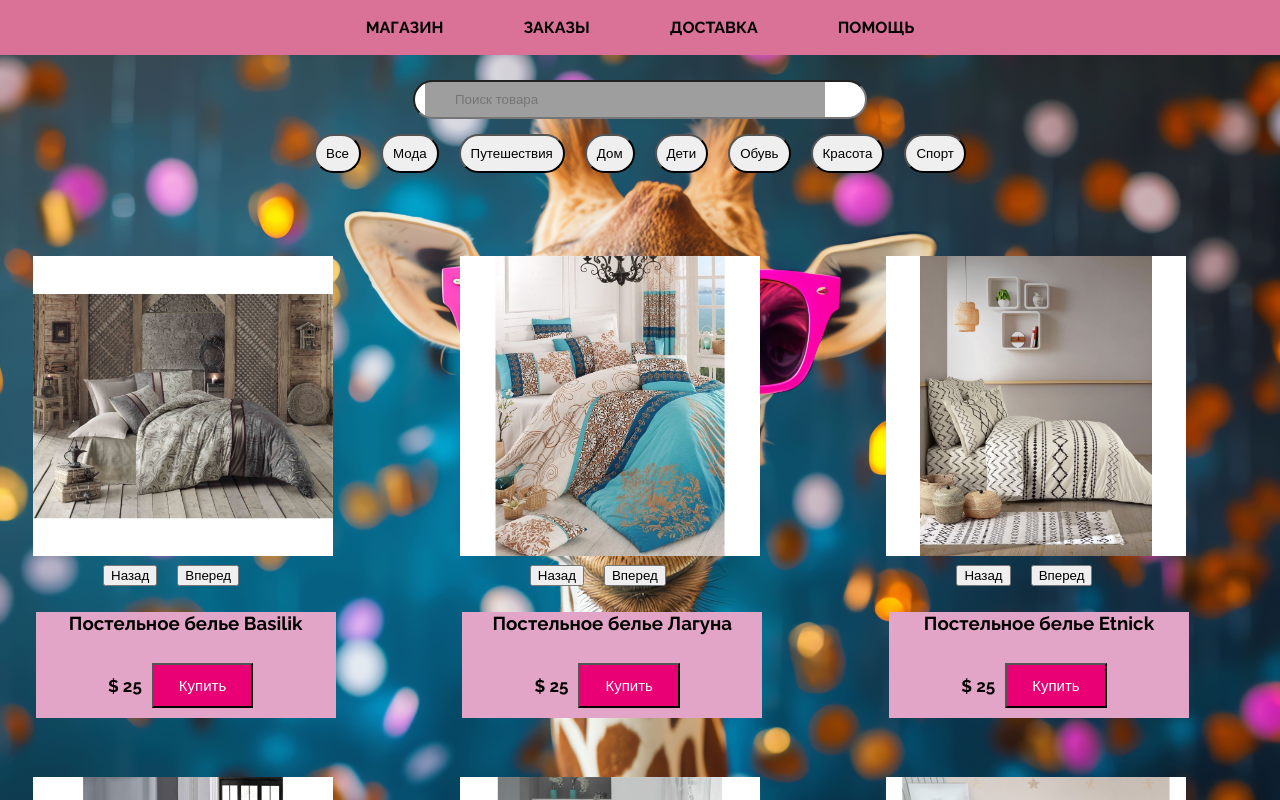
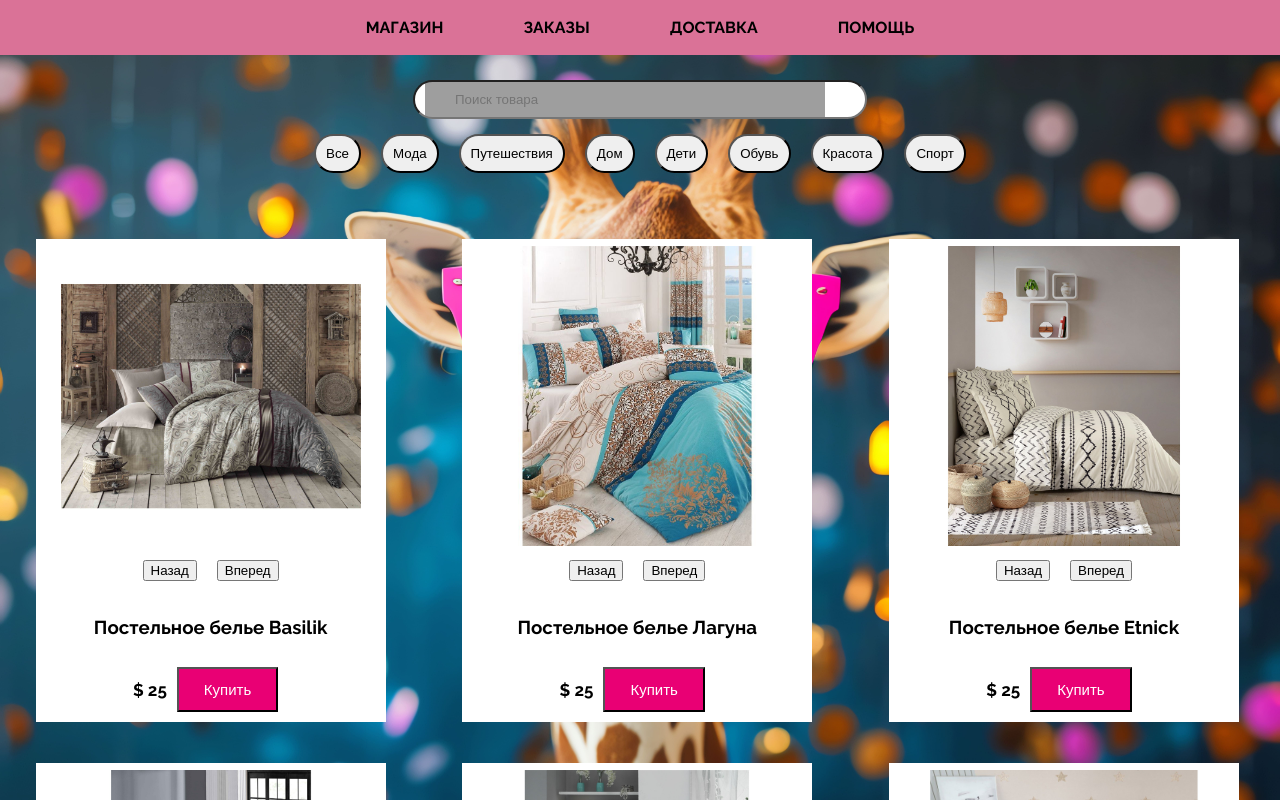
Before and after one commit to marinaheadway/react-final-project, a React (Create React App) app: page / in a window 1280 px wide. Shown: the top 800 px of the page. Built offline with nearby package versions, Linux system fonts and the light colour scheme; grey boxes are pictures that could not be loaded.

Commit message:
modified Products

```diff
--- a/public/index.html
+++ b/public/index.html
@@ -14,7 +14,7 @@
       manifest.json provides metadata used when your web app is installed on a
       user's mobile device or desktop. See https://developers.google.com/web/fundamentals/web-app-manifest/
     -->
-    <link rel="manifest" href="%PUBLIC_URL%/manifest.json" />
+    <!-- <link rel="manifest" href="%PUBLIC_URL%/manifest.json" /> -->
     <link rel="preconnect" href="https://fonts.googleapis.com">
     <link rel="preconnect" href="https://fonts.gstatic.com" crossorigin>
     <link href="https://fonts.googleapis.com/css2?family=Raleway:ital,wght@0,100..900;1,100..900&display=swap" rel="stylesheet">
--- a/src/App.css
+++ b/src/App.css
@@ -72,17 +72,17 @@ margin-top: 40px;
   flex-basis: 16%;
   padding: 2%;
 
-
 }
 
 .btn-container {
-  margin-left: 60px;
-  margin-top: -5px;
+
+  display: flex;
+  justify-content: center;
 }
 
 .info-container {
-  background-color: #E3A5C7;
-  width: 300px;
+  background-color: white;
+  width: 350px;
   text-align: center;
   margin-top: -10px;
    margin-left: 10px;
--- a/src/Button.js
+++ b/src/Button.js
@@ -16,12 +16,11 @@ const[mySearch, setMySearsh] = useState('');
 
     }
 
-    // const [wordSubmitted, setWordSubmitted]= useState('');
 
 
 const finalSearch=(e)=> {
     e.preventDefault();
-    // setWordSubmitted(mySearch)
+
     setMySearsh(mySearch)
     const newProductsArray=data.filter(item=>item.name.toLowerCase().includes(mySearch))  //здесь мы пишем item.name , чтобы искать через поисковую строку//
     setProducts(newProductsArray)
--- a/src/Carousel.js
+++ b/src/Carousel.js
@@ -31,6 +31,7 @@ const nextPlace = () => {
     return (
 
   <div className="product-card">
+
         <img src={img[index]} width="300px"  alt ="item"/>
 
 
--- a/src/Products.js
+++ b/src/Products.js
@@ -10,10 +10,11 @@ function Products ({itemForSale}) {
     return (
         <div className="product-card" key ={id}>
 
-            <Carousel img={img}/>
+
 
 
            <div className="info-container">
+           <Carousel img={img}/>
             <div className="product-info">
                 <h3>{name}</h3>
 
```
Also changed, not shown: src/App.js (+0 -22 lines), public/manifest.json (deleted).
